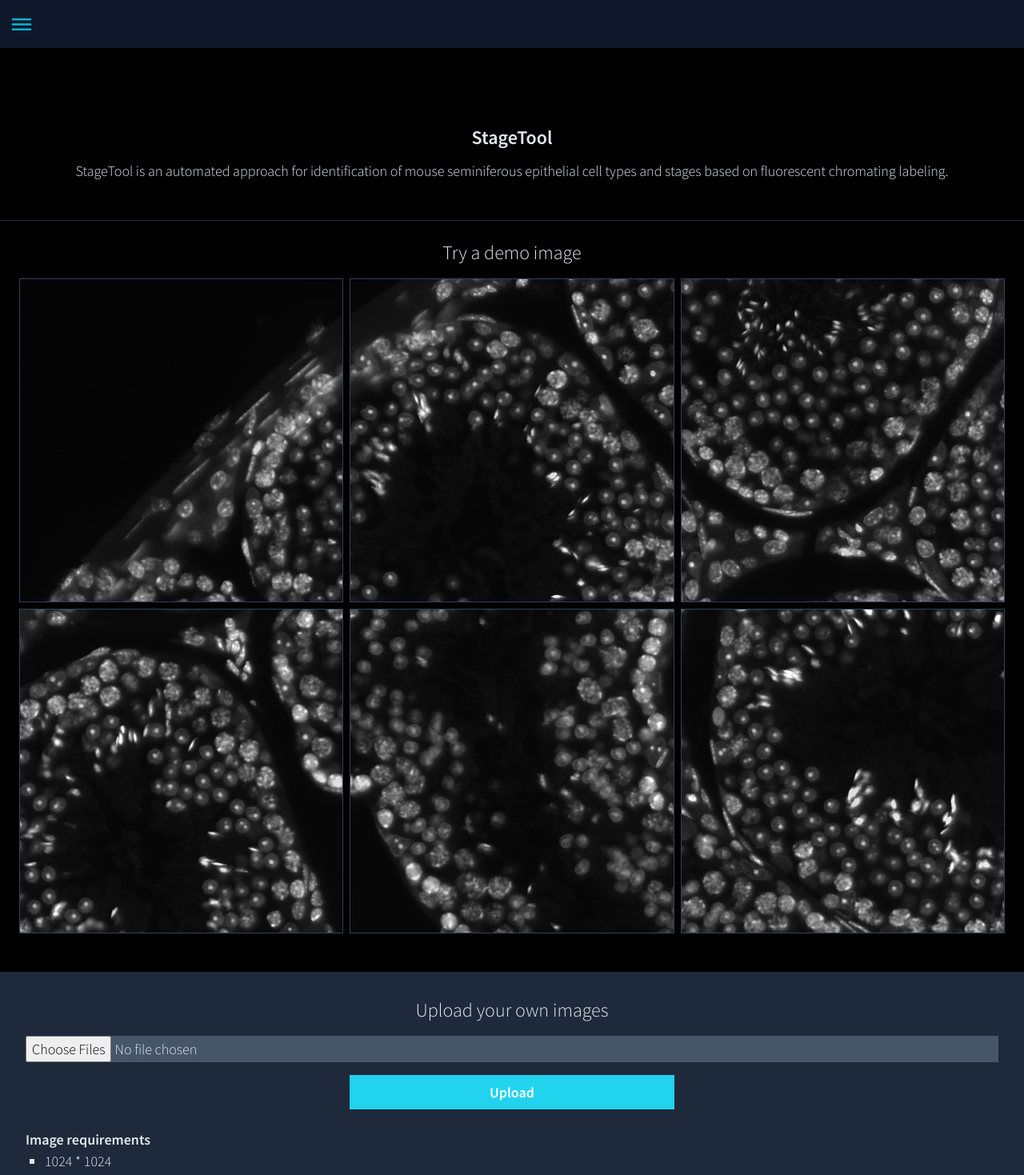
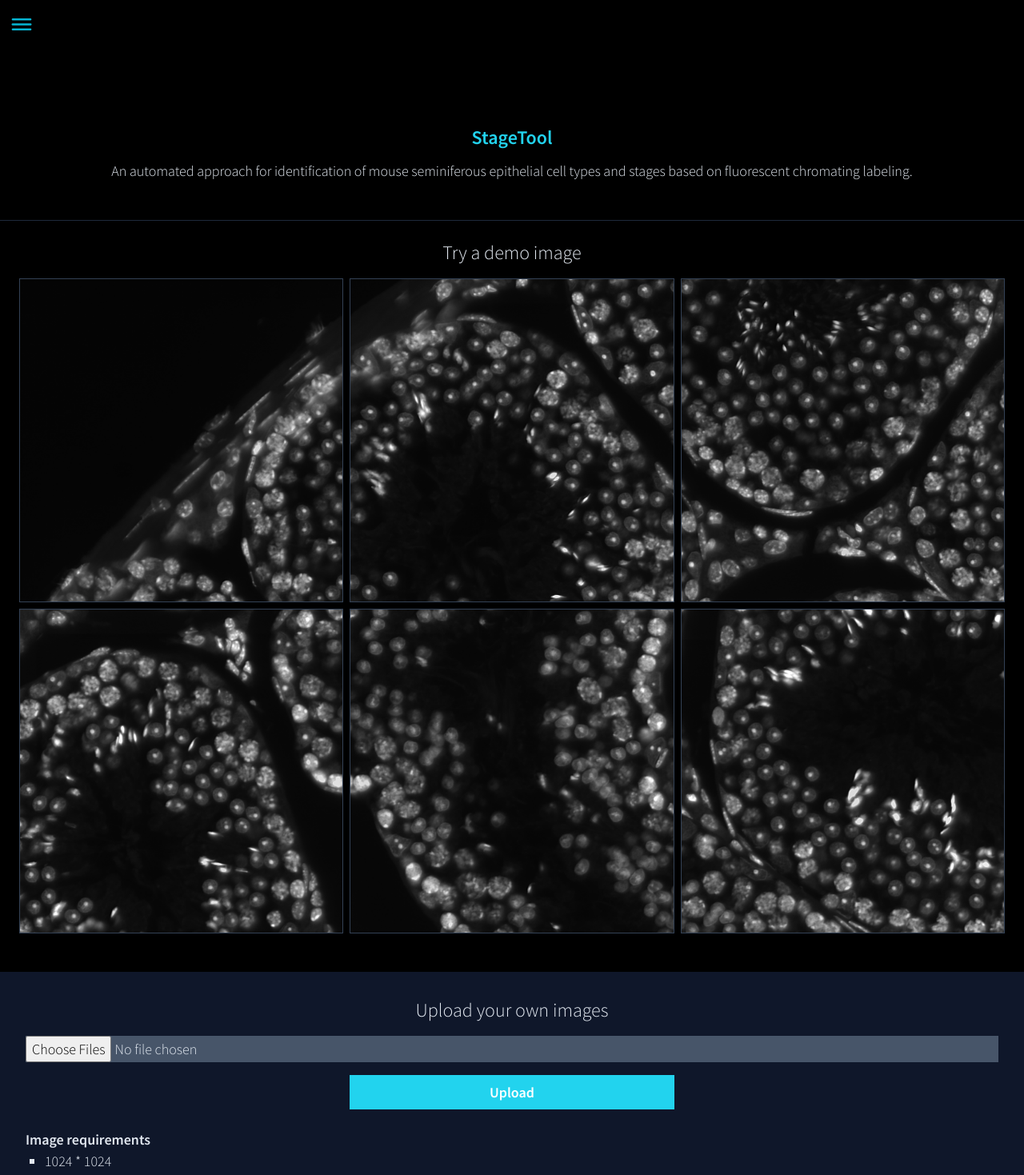
Before and after one commit to Turku-BioImaging/stagetool-ui, a Vue app: page / in a window 1280 px wide. Shown: the top 1469 px of the page at 80% size. Built offline with nearby package versions, Linux system fonts and the light colour scheme.

Commit message:
Cosmetic changes: - remove more citation options - navigation menu closes on route change - update reactivity of navbar - do not force text cyan for a tags - minor text and style changes in home view

```diff
--- a/src/components/CitationInfo.vue
+++ b/src/components/CitationInfo.vue
@@ -19,7 +19,7 @@ export default {
         https://doi.org/10.1210/endocr/bqac202
       </p>
     </blockquote>
-    <p class='text-lg text-center text-cyan-300 mt-6'>More citation options</p>
+    <!-- <p class='text-lg text-center text-cyan-300 mt-6'>More citation options</p> -->
   </div>
 </template>
 <style lang="scss">
--- a/src/components/NavigationBar.vue
+++ b/src/components/NavigationBar.vue
@@ -16,7 +16,7 @@
         <li><router-link to="/cell-model">Cell Model</router-link></li>
         <li><router-link to="/tubule-model">Tubule Model</router-link></li>
         <li>Troubleshooting</li>
-        <li>Whole-testis analysis & expression profiling</li>
+        <!-- <li>Whole-testis analysis & expression profiling</li> -->
         <li><router-link to="/developers-and-funding">Developers & Funding</router-link></li>
         <li>Citation</li>
       </ul>
@@ -25,6 +25,8 @@
 </template>
 
 <script lang="ts">
+import type { RouteLocationNormalized } from 'vue-router'
+
 export default {
   data() {
     return {
@@ -40,7 +42,20 @@ export default {
       this.menuIsOpen = false
     },
     checkScroll() {
-      this.isTop = window.pageYOffset <= 50
+      // this.isTop = window.scrollY <= 50
+
+      if (this.$router.currentRoute.value.path === '/' && window.scrollY <= 100) {
+        this.isTop = true
+      } else {
+        this.isTop = false
+      }
+    },
+    routeChanged(to: RouteLocationNormalized, from: RouteLocationNormalized) {
+      if (to.path === '/') {
+        this.isTop = true
+      }
+
+      this.menuIsOpen = false
     }
   },
   mounted() {
@@ -51,6 +66,9 @@ export default {
   beforeDestroy() {
     window.removeEventListener('click', this.closeMenu)
     window.removeEventListener('scroll', this.checkScroll)
+  },
+  watch: {
+    $route: 'routeChanged'
   }
 }
 </script>
@@ -67,8 +85,9 @@ div.navigation-bar {
   div.header {
     @apply flex items-center;
     h1 {
-      @apply font-semibold;
-      @apply text-xl;
+      // @apply font-semibold;
+      @apply text-xl font-semibold not-italic text-white;
+      // font-style: normal !important;
     }
 
     div.bars-div {
@@ -94,15 +113,16 @@ div.navigation-bar {
   }
 
   &.menu-is-open {
-    @apply bg-slate-800;
+    @apply bg-slate-900;
   }
 
   &.menu-is-closed {
-    @apply bg-slate-900;
+    // @apply bg-slate-900;
+    @apply bg-black;
   }
 
   &.is-top {
-    @apply bg-slate-900;
+    // @apply bg-slate-900;
     @apply border-none;
   }
 }
--- a/src/scss/main.scss
+++ b/src/scss/main.scss
@@ -15,6 +15,7 @@ body {
   font-size: 1.125rem;
 
   a {
-    @apply italic text-cyan-400;
+    // @apply italic text-cyan-400;
+    // @apply text-cyan-400;
   }
 }
--- a/src/views/HomeView.vue
+++ b/src/views/HomeView.vue
@@ -82,9 +82,9 @@ export default {
 <template>
   <div class="home-view">
     <section class="intro-section border-slate-800 border-b p-12 pt-24">
-      <h1 class="text-2xl font-semibold text-center">StageTool</h1>
+      <h1 class="text-2xl font-semibold text-center text-cyan-400">StageTool</h1>
       <p class="mt-3 text-center">
-        StageTool is an automated approach for identification of mouse seminiferous epithelial cell
+        An automated approach for identification of mouse seminiferous epithelial cell
         types and stages based on fluorescent chromating labeling.
       </p>
     </section>
@@ -123,7 +123,7 @@ div.home-view {
   @apply flex flex-col justify-center;
 
   div.upload-container {
-    @apply bg-slate-800 p-8;
+    @apply bg-slate-900 p-8;
     h2 {
       @apply text-2xl mb-4 text-center;
     }
```
